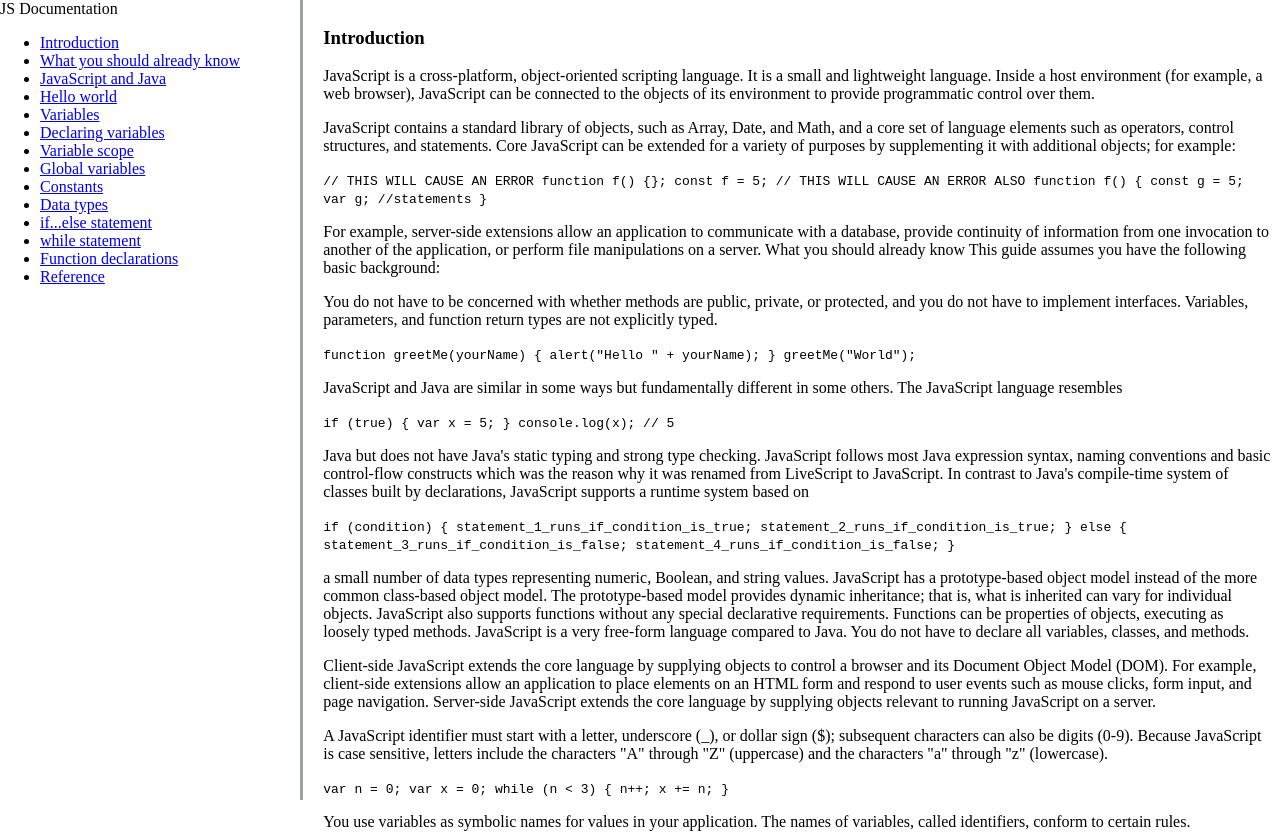
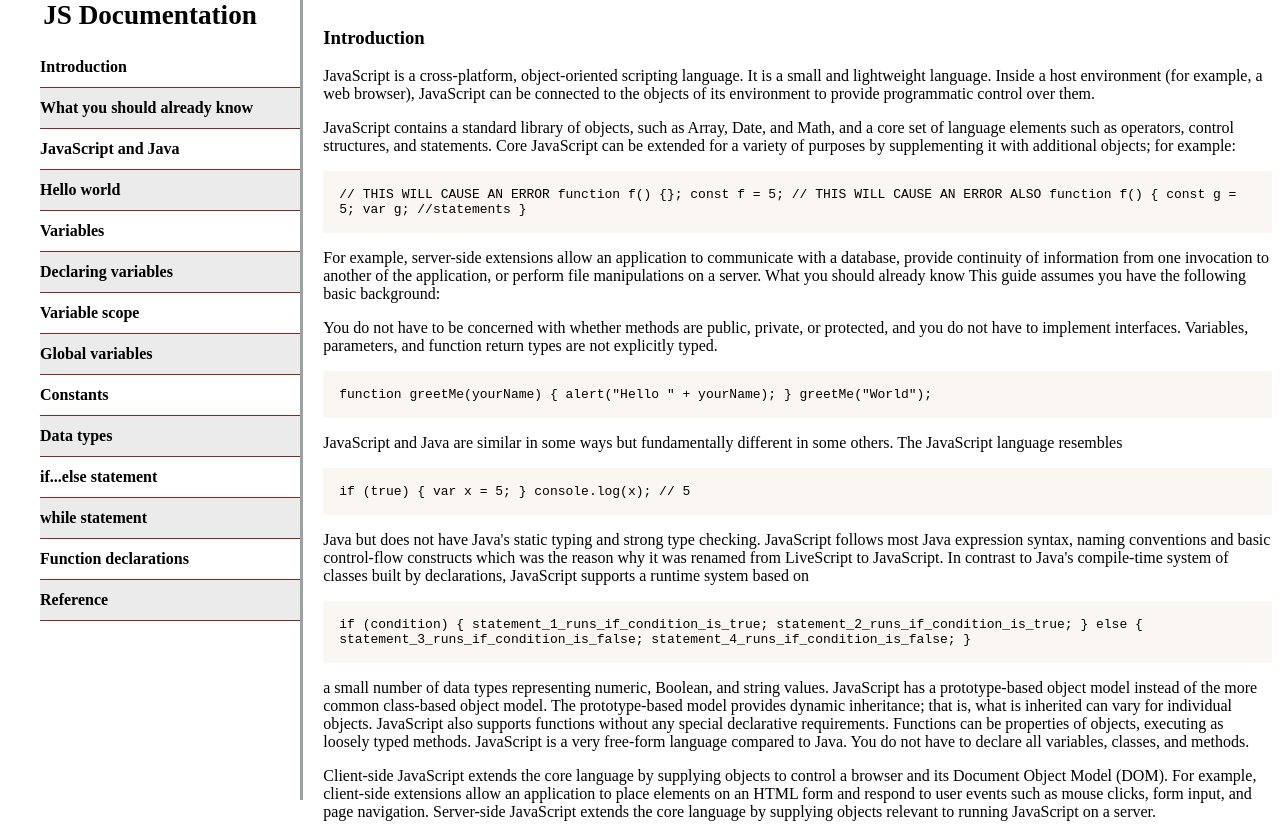
Before and after one commit to DavitBujiashvili/DocumentationPage, a plain HTML site: page index.html in a window 1280 px wide. Shown: the top 834 px of the page. Drawn offline with Linux system fonts and the light colour scheme.

Commit message:
improvments

```diff
--- a/index.html
+++ b/index.html
@@ -79,7 +79,8 @@
                 <li>  What you should already know</li>
             </ul>
         </section>
-        <section id="What_you_should_already_know" class="main-section"><header>
+        <section id="What_you_should_already_know" class="main-section">
+            <header>
                 <h1>
                     Introduction
                 </h1>
@@ -942,7 +943,7 @@
 
 
    <nav id="navbar">
-    <header>JS Documentation</header>
+    <header id="nav_title">JS Documentation</header>
     <ul>
         <li><a class="nav-link" href="#Introduction">Introduction</a></li>
         <li>
--- a/style.css
+++ b/style.css
@@ -1,5 +1,7 @@
 
-
+html {
+    scroll-behavior: smooth;
+  }
 
 #main-doc{
     display: grid;
@@ -23,3 +25,45 @@
 article{
     grid-area: main;
 }
+
+#navbar ul{
+    list-style: none;
+    line-height: 2.5rem;
+}
+
+#navbar ul li{
+    border-bottom: 0.08rem solid rgb(131, 40, 40);
+    transition: transform .3s ease-out;
+}
+.nav-link{
+    text-decoration: none;
+    color: black;
+    font-weight: bold;
+}
+
+.nav-link:hover{
+    color: rgb(77, 38, 38);
+}
+#navbar ul li:nth-child(even) {
+    background: rgb(235, 235, 235);
+  }
+
+  #navbar ul li:hover{
+    transform: translate(5px, 0);
+
+}
+
+code{
+    display: block;
+    padding: 1rem;
+background-color: rgb(250, 246, 241);
+}
+
+#nav_title{
+    text-align: center;
+    text-decoration: none;
+    color: black;
+    font-weight: bold;
+    font-size: 1.7rem;
+
+}
```
